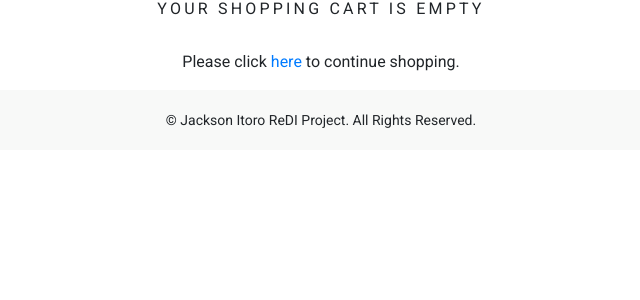
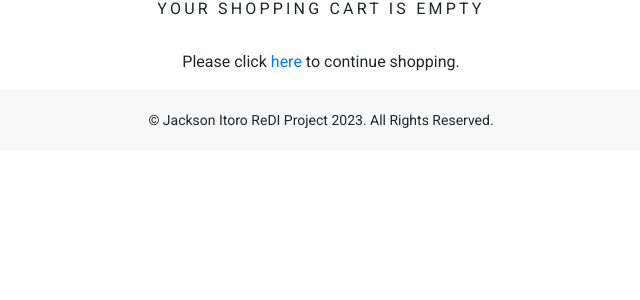
Before and after one commit to jacksonitoro/Finalproject_Shoppingwebsite, a Django app: page /cart/ in a window 1280 px wide; the page is wider, and only the part inside the window is pictured. Shown: the part 353-653 px from the top of that part, without its empty margins (319-959 px from the left). Run offline with Django 4.2, Linux system fonts and the light colour scheme; data that the repository does not hold is empty; some libraries are stand-ins or nearby versions.

Commit message:
css function

```diff
--- a/ifyshop/davinshop/templates/base.html
+++ b/ifyshop/davinshop/templates/base.html
@@ -20,12 +20,12 @@
                 {% block content %}
                 {% endblock %}
             </div>
-            {% include 'footer.html' %}
+            <div>
+                {% include 'footer.html' %}
+            </div>
             <script src="https://cdn.jsdelivr.net/npm/jquery@3.5.1/dist/jquery.slim.min.js" integrity="sha384-DfXdz2htPH0lsSSs5nCTpuj/zy4C+OGpamoFVy38MVBnE+IbbVYUew+OrCXaRkfj" crossorigin="anonymous"></script>
             <script src="https://cdn.jsdelivr.net/npm/bootstrap@4.6.2/dist/js/bootstrap.bundle.min.js" integrity="sha384-Fy6S3B9q64WdZWQUiU+q4/2Lc9npb8tCaSX9FK7E8HnRr0Jz8D6OP9dO5Vg3Q9ct" crossorigin="anonymous"></script>
-            <!-- <script src="{% static 'js/3.5.1.slim.min.js' %}"></script>
-            <script src="{% static 'js/popper.min.js' %}"></script>
-            <script src="{% static 'js/bootstrap.min.js' %}"></script> -->
+
         </body>
 
 </html>
--- a/ifyshop/davinshop/templates/footer.html
+++ b/ifyshop/davinshop/templates/footer.html
@@ -1,3 +1,3 @@
 <div class="footer navbar-fixed-bottom my_footer">
-    <p class="text-center">&copy; Jackson Itoro  ReDI Project. All Rights Reserved.</p>
+    <p class="text-center">&copy; Jackson Itoro  ReDI Project 2023. All Rights Reserved.</p>
 </div>
```
Also changed, not shown: ifyshop/ImagesForProject/clothing/Apple laptop.png (added), ifyshop/ImagesForProject/clothing/Bomber jacket.png (added), ifyshop/ImagesForProject/clothing/Samsung phone.png (added).
